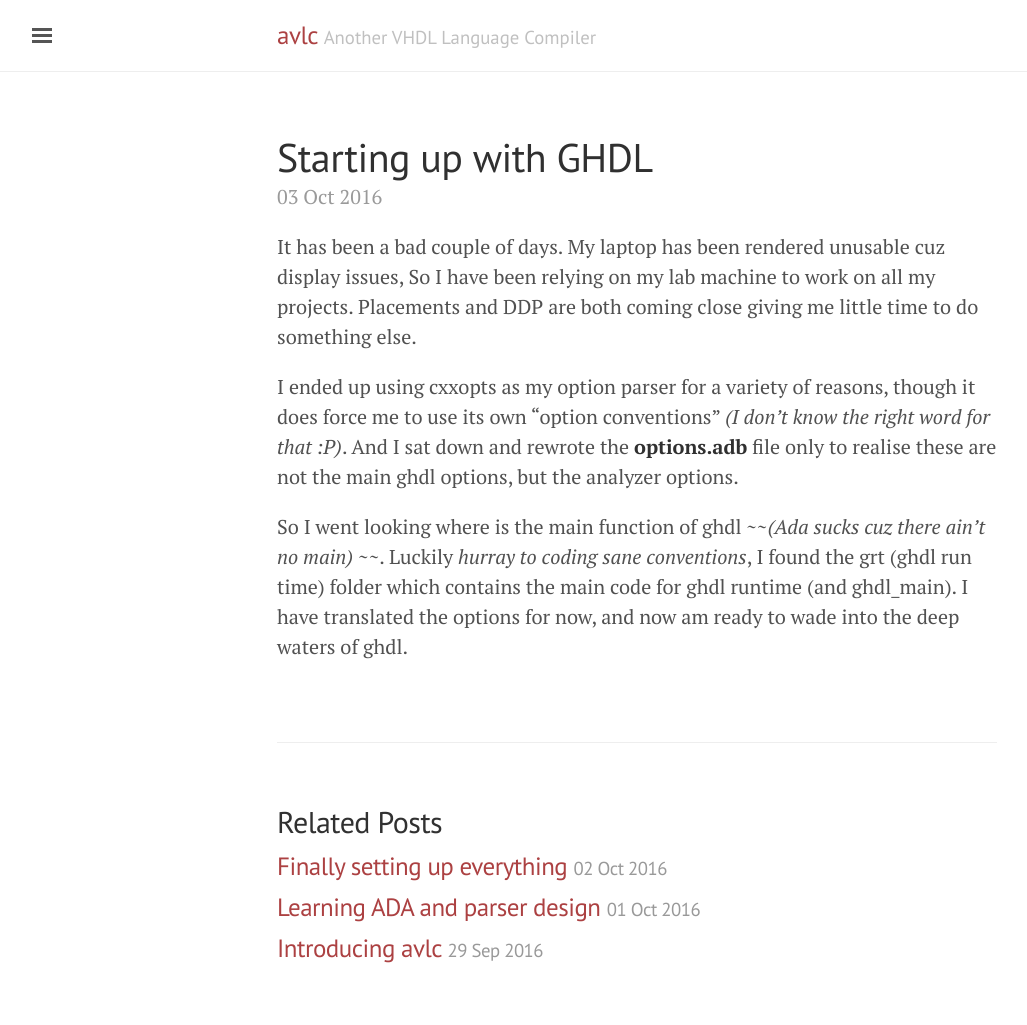
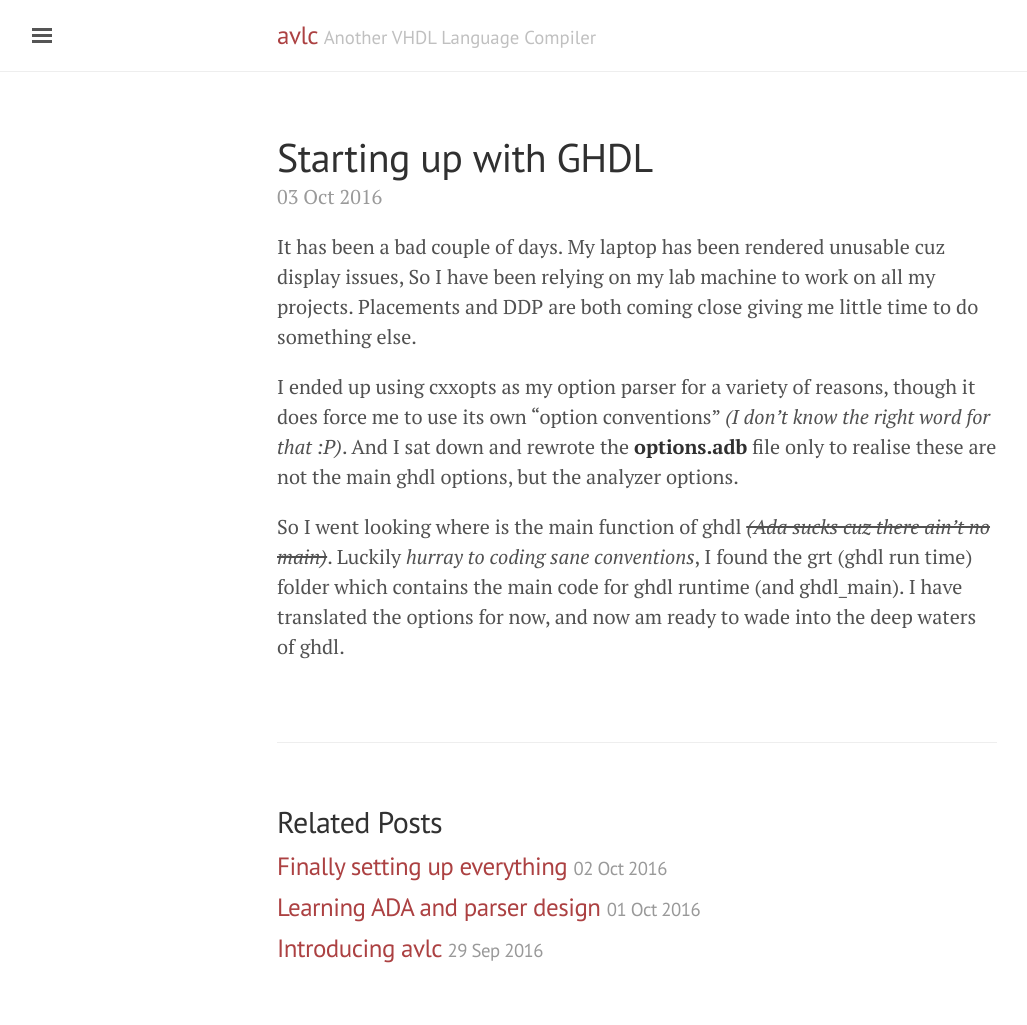
Before and after one commit to RishabhRawat/avlc, a Jekyll site: the page built from docs/_posts/2016-10-03-starting-up-with-ghdl.md, in a window 1280 px wide. Shown: the whole page, without its empty margins (3-1030 px from the left). Built offline with Jekyll 4.4.1, drawn with Linux system fonts in a browser that asks for light colours.

Commit message:
corrected some formatting in blog

```diff
--- a/docs/_posts/2016-10-03-starting-up-with-ghdl.md
+++ b/docs/_posts/2016-10-03-starting-up-with-ghdl.md
@@ -6,4 +6,4 @@ It has been a bad couple of days. My laptop has been rendered unusable cuz displ
 
 I ended up using cxxopts as my option parser for a variety of reasons, though it does force me to use its own "option conventions" *(I don't know the right word for that :P)*. And I sat down and rewrote the **options.adb** file only to realise these are not the main ghdl options, but the analyzer options.
 
-So I went looking where is the main function of ghdl ~~*(Ada sucks cuz there ain't no main)* ~~. Luckily *hurray to coding sane conventions*, I found the grt (ghdl run time) folder which contains the main code for ghdl runtime (and ghdl_main). I have translated the options for now, and now am ready to wade into the deep waters of ghdl.
+So I went looking where is the main function of ghdl *~~(Ada sucks cuz there ain't no main)~~*. Luckily *hurray to coding sane conventions*, I found the grt (ghdl run time) folder which contains the main code for ghdl runtime (and ghdl_main). I have translated the options for now, and now am ready to wade into the deep waters of ghdl.
```
